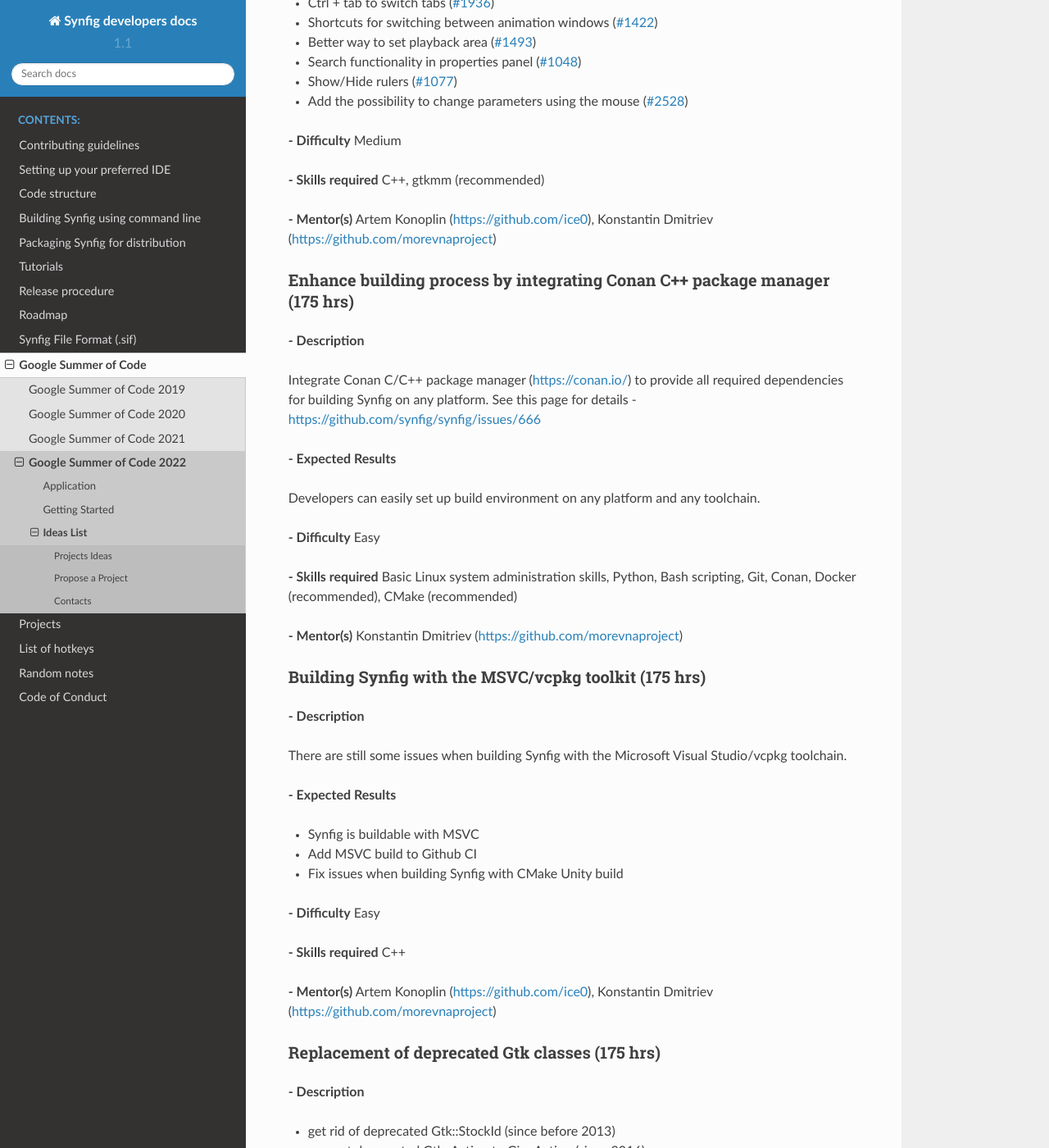
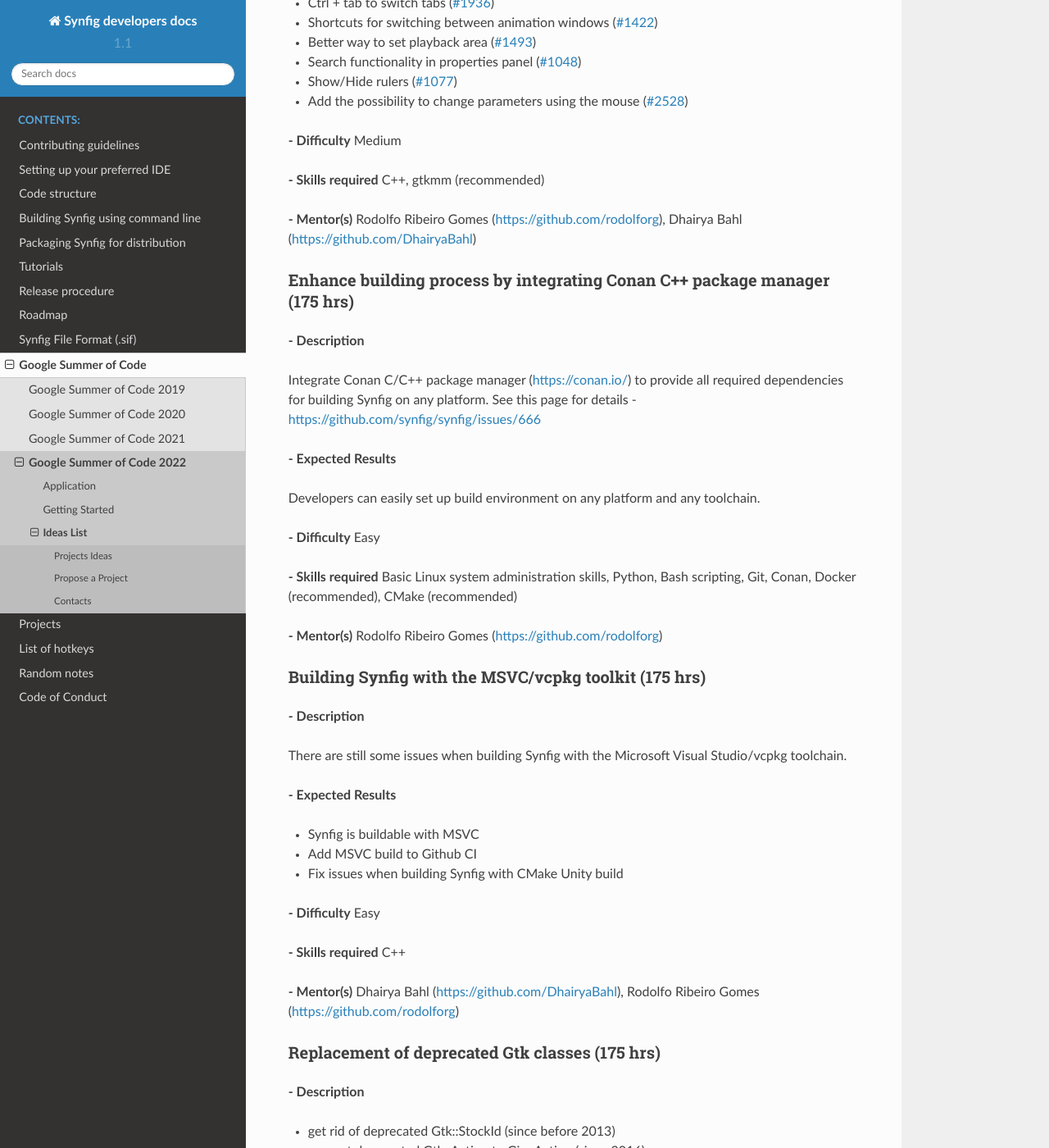
Before and after one commit to synfig/synfig-docs-dev, a Sphinx documentation site: the page built from docs/gsoc/2022/ideas.rst, in a window 1280 px wide and 1400 px high, scrolled down 682 px. Shown: the whole window at 82% size. Built offline with Sphinx 7.4.7 and the Read the Docs theme 2.0.0, drawn with Linux system fonts in a browser that asks for light colours; some of the changed text lies outside the part shown.

Commit message:
Replace mentors, as per requirement by change in GSoC rules (#93)

```diff
--- a/docs/gsoc/2022/ideas.rst
+++ b/docs/gsoc/2022/ideas.rst
@@ -33,7 +33,7 @@
 
 **- Skills required** C++, gtkmm (recommended)
 
-**- Mentor(s)** Artem Konoplin (https://github.com/ice0), Konstantin Dmitriev (https://github.com/morevnaproject)
+**- Mentor(s)** Rodolfo Ribeiro Gomes (https://github.com/rodolforg), Dhairya Bahl (https://github.com/DhairyaBahl)
 
 Enhance building process by integrating Conan C++ package manager (175 hrs)
 ~~~~~~~~~~~~~~~~~~~~~~~~~~~~~~~~~~~~~~~~~~~~~~~~~~~~~~~~~~~~~~~~~~~~~~~~~~~~
@@ -50,7 +50,7 @@
 
 **- Skills required** Basic Linux system administration skills, Python, Bash scripting, Git, Conan, Docker (recommended), CMake (recommended)
 
-**- Mentor(s)** Konstantin Dmitriev (https://github.com/morevnaproject)
+**- Mentor(s)** Rodolfo Ribeiro Gomes (https://github.com/rodolforg)
 
 
 Building Synfig with the MSVC/vcpkg toolkit (175 hrs)
@@ -70,7 +70,7 @@
 
 **- Skills required** C++
 
-**- Mentor(s)** Artem Konoplin (https://github.com/ice0), Konstantin Dmitriev (https://github.com/morevnaproject)
+**- Mentor(s)** Dhairya Bahl (https://github.com/DhairyaBahl), Rodolfo Ribeiro Gomes (https://github.com/rodolforg)
 
 
 
@@ -114,7 +114,7 @@
 
 **- Skills required** C++ (perf optional)
 
-**- Mentor(s)** Artem Konoplin (https://github.com/ice0), Konstantin Dmitriev (https://github.com/morevnaproject)
+**- Mentor(s)** Ayush Chamoli, Rodolfo Ribeiro Gomes (https://github.com/rodolforg)
 
 Optimization of internal operations with layers (175 or 350 hrs)
 ~~~~~~~~~~~~~~~~~~~~~~~~~~~~~~~~~~~~~~~~~~~~~~~~~~~~~~~~~~~~~~~~~
```
